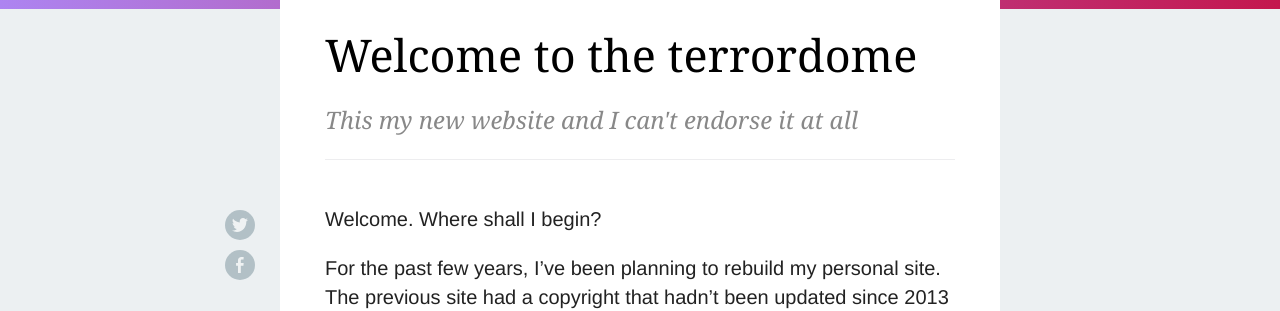
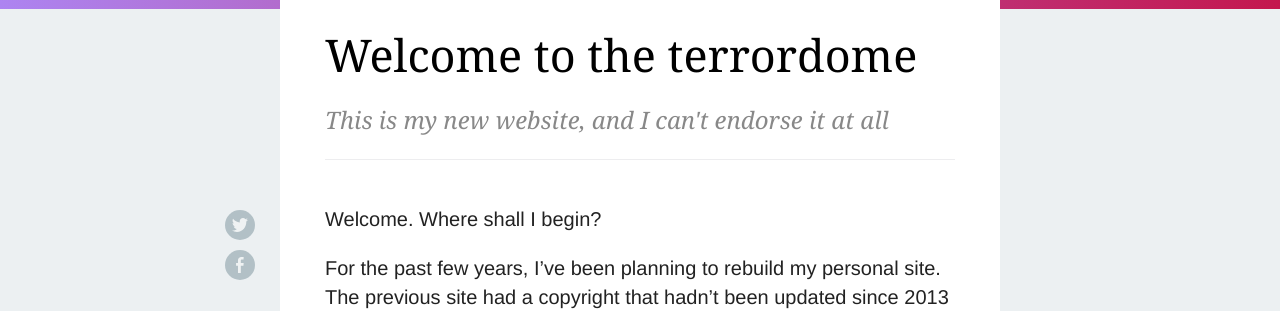
Before and after one commit to gcstaublin/gcstaublin.github.io, a Jekyll site: the page built from _posts/2015-02-22-welcome-to-the-terrordome.md, in a window 1280 px wide and 900 px high. Shown: the part 184-495 px from the top of the window. Built offline with Jekyll 4.4.1, drawn with Linux system fonts in a browser that asks for light colours; nearby versions of some CDN libraries; comment, search, counter and statistics services are not loaded; part of the change alters nothing that is shown.

```diff
--- a/_posts/2015-02-22-welcome-to-the-terrordome.md
+++ b/_posts/2015-02-22-welcome-to-the-terrordome.md
@@ -1,9 +1,9 @@
 ---
 layout: post
 title:  "Welcome to the terrordome"
-subhead: "This my new website and I can't endorse it at all"
+subhead: "This is my new website, and I can't endorse it at all"
 tease: "It's new and shiny. Can I rip it apart and start over?"
-share: "A man rebuilds his website, using Jekyll. You won't belive what happened next"
+share: "A man rebuilds his website, using Jekyll. Stick around to see what happens next. It might surprise you."
 date:   2015-02-22
 ---
 
```
